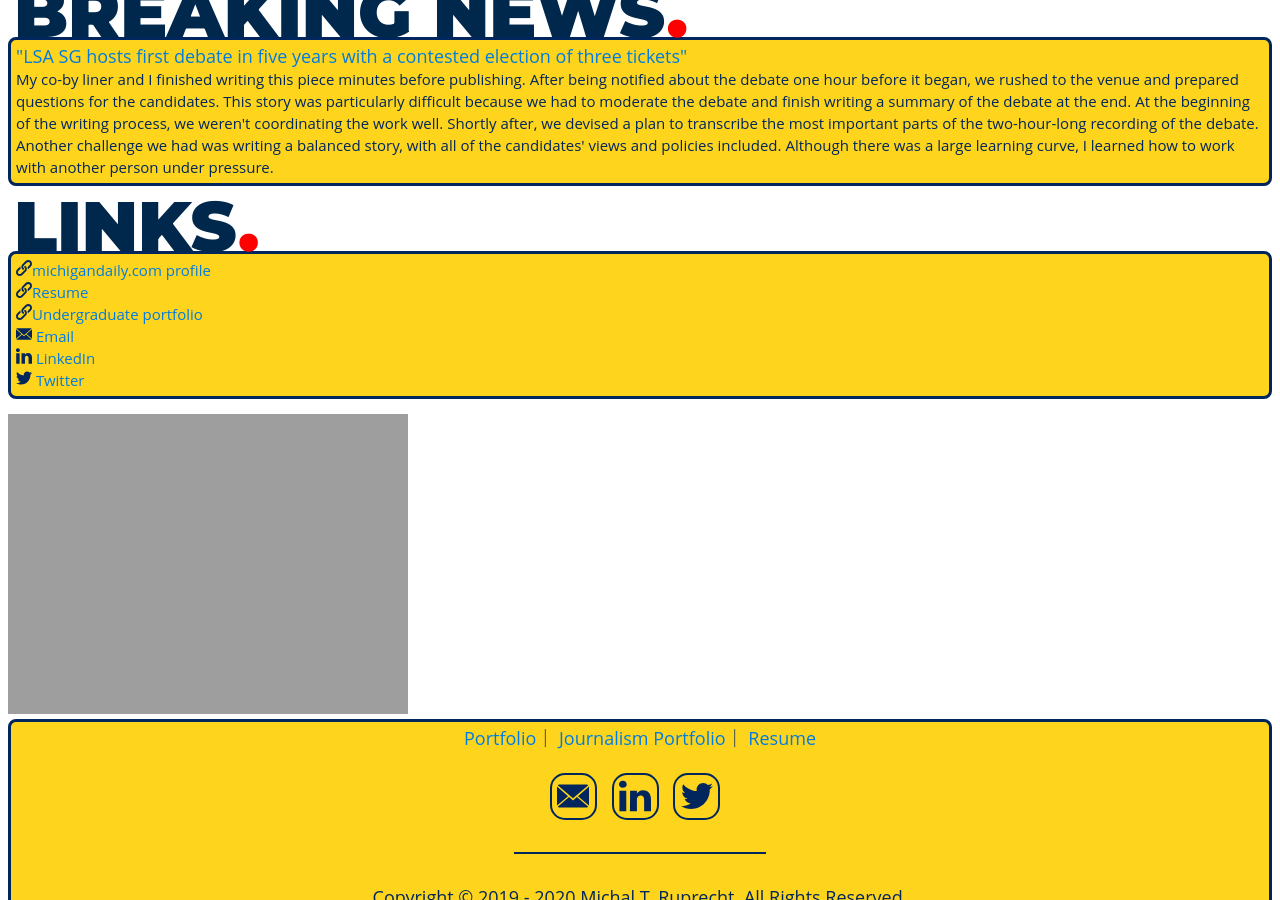
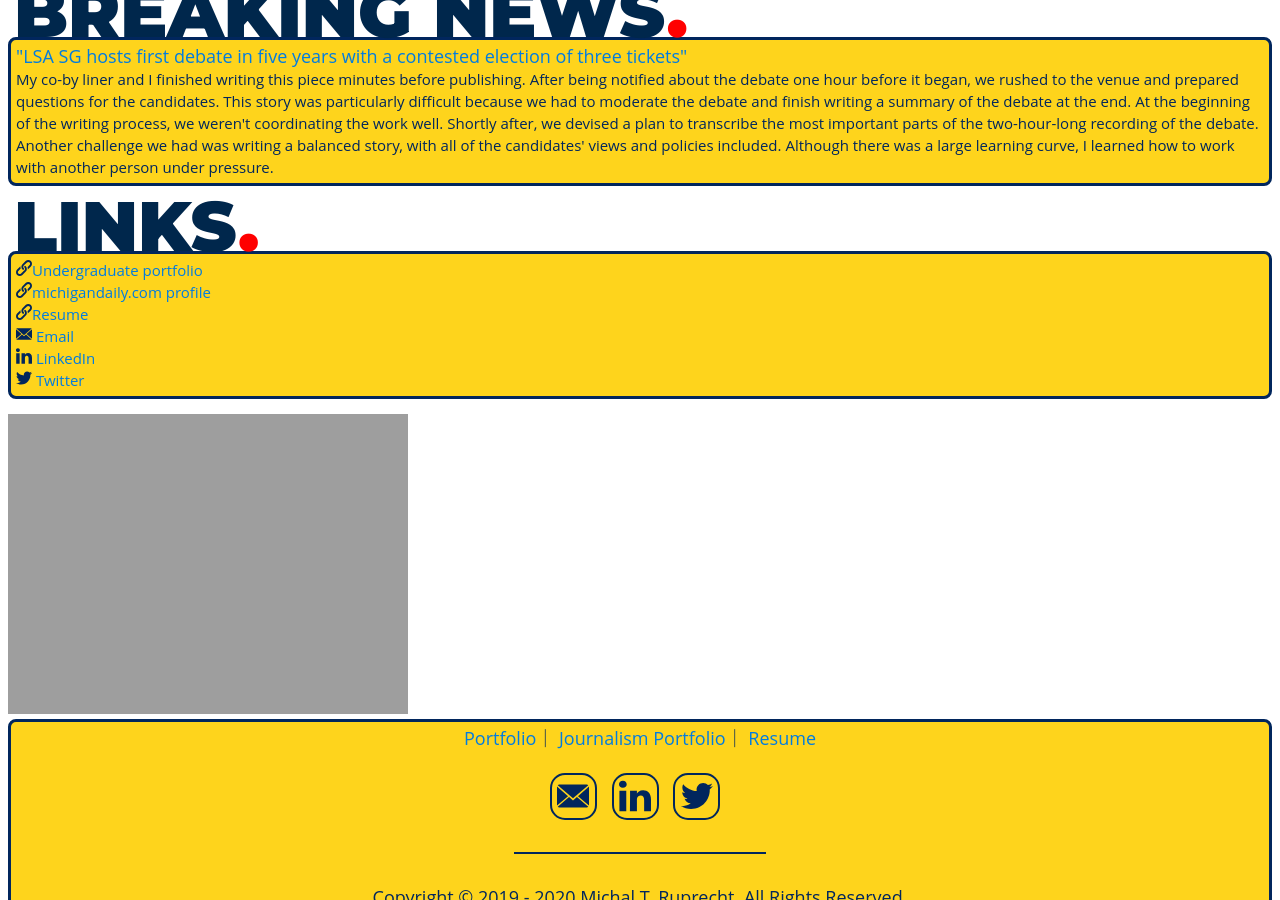
Before and after one commit to MichalRuprecht/michalruprecht.github.io, a Jekyll site: the page built from pages/journalism.html, in a window 1280 px wide and 900 px high, scrolled down 2375 px. Built offline with Jekyll 4.4.1, drawn with Linux system fonts in a browser that asks for light colours.

Commit message:
Update journalism.html

```diff
--- a/pages/journalism.html
+++ b/pages/journalism.html
@@ -67,9 +67,9 @@ title: Journalism Portfolio - Michal Ruprecht
         LINKS<font color="#FF0000">.</font>
       </div>
       <div class="college">
-        <h3><img src="https://michalruprecht.com/assets/icons/link.svg" alt="resume" style="width:16px;"><a href="https://www.michigandaily.com/author/mrup" target="_blank">michigandaily.com profile</a>
+        <h3><img src="https://michalruprecht.com/assets/icons/link.svg" alt="resume" style="width:16px;"><a href="http://michalruprecht.com" target="_blank">Undergraduate portfolio</a>
+        <br /><img src="https://michalruprecht.com/assets/icons/link.svg" alt="resume" style="width:16px;"><a href="https://www.michigandaily.com/author/mrup" target="_blank">michigandaily.com profile</a>
         <br /><img src="https://michalruprecht.com/assets/icons/link.svg" alt="resume" style="width:16px;"><a href="http://resume.michalruprecht.com" target="_blank">Resume</a>
-        <br /><img src="https://michalruprecht.com/assets/icons/link.svg" alt="resume" style="width:16px;"><a href="http://michalruprecht.com">Undergraduate portfolio</a>
         <br /><img src="https://michalruprecht.com/assets/icons/mail.svg" alt="EMail" style="width:16px;"><a href="mailto:me@michalruprecht.com" target="_blank"> Email</a>
         <br /><img src="https://michalruprecht.com/assets/icons/linkedin.svg" alt="Linkedin" style="width:16px;"><a href="https://www.linkedin.com/in/michalruprecht" target="_blank"> LinkedIn</a>
         <br /><img src="https://michalruprecht.com/assets/icons/twitter.svg" alt="Twitter" style="width:16px;"><a href="https://twitter.com/michalruprecht" target="_blank"> Twitter</a>
```
